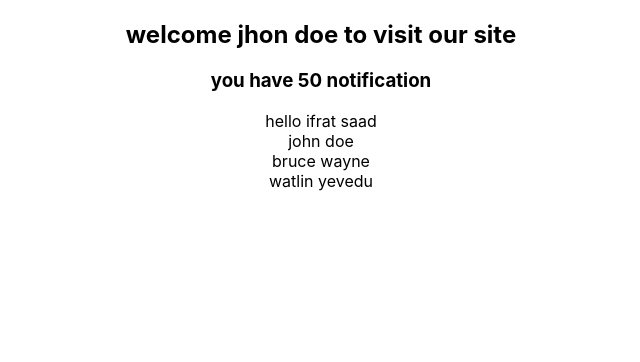
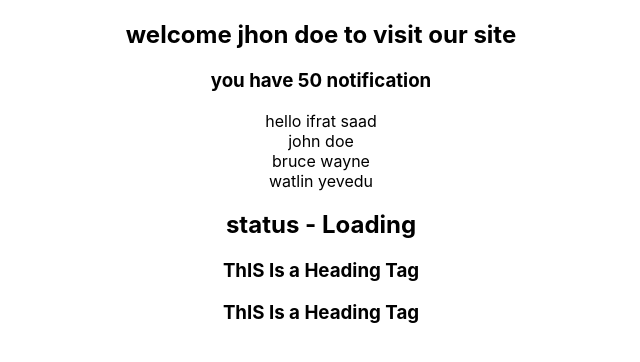
Before and after one commit to saad710/Typescript-React, a React (Create React App) app: page / in a window 1280 px wide. Shown: the top 362 px of the page, without its empty margins (319-959 px from the left). Built offline with nearby package versions, Linux system fonts and the light colour scheme.

Commit message:
advanced-props

```diff
--- a/src/App.tsx
+++ b/src/App.tsx
@@ -4,34 +4,42 @@ import './App.css';
 import TypeInfo from './component/TypeInfo';
 import People from './component/People';
 import PersonList from './component/PersonList';
+import Status from './component/Status';
+import TextHead from './component/TextHead';
+import Oscar from './component/Oscar';
 
 
 function App() {
 
   const personName = {
-   first : 'ifrat',
-   last : 'saad'
+    first: 'ifrat',
+    last: 'saad'
   }
 
   const nameList = [
     {
-      first : "john",
-      last : "doe"
+      first: "john",
+      last: "doe"
     },
     {
-      first : 'bruce',
-      last : 'wayne'
+      first: 'bruce',
+      last: 'wayne'
     },
     {
-      first : 'watlin',
+      first: 'watlin',
       last: 'yevedu'
     }
   ]
   return (
     <div className="App">
-      <TypeInfo name = 'jhon doe' notificationCount={30} isLoggedin={true}/>
-      <People name = {personName}/>
-      <PersonList names = {nameList}/>
+      <TypeInfo name='jhon doe' notificationCount={30} isLoggedin={true} />
+      <People name={personName} />
+      <PersonList names={nameList} />
+      <Status status='loading' />
+      <TextHead>ThIS Is a Heading Tag</TextHead>
+      <Oscar>
+        <TextHead>ThIS Is a Heading Tag</TextHead>
+      </Oscar>
     </div>
   );
 }
--- /dev/null
+++ b/src/component/Oscar.tsx
@@ -0,0 +1,15 @@
+import React from 'react';
+
+type HeadProps = {
+    children : React.ReactNode
+}
+
+const Oscar = (props: HeadProps) => {
+    return (
+        <div>
+            <p>{props.children}</p>
+        </div>
+    );
+};
+
+export default Oscar;
--- a/src/component/PersonList.tsx
+++ b/src/component/PersonList.tsx
@@ -12,7 +12,7 @@ const PersonList = (props:ListProps) => {
         <div>
            {
                props.names.map(name => (
-                   <div>
+                   <div key={name.first}>
                        {name.first} {name.last}
                    </div>
                ))
--- /dev/null
+++ b/src/component/Status.tsx
@@ -0,0 +1,25 @@
+import React from 'react';
+
+type StatusProps = {
+    status : 'loading' | 'success'|'error'
+}
+
+const Status = (props:StatusProps) => {
+    let message;
+    if(props.status === 'loading'){
+        message= 'Loading'
+    }
+    else if(props.status === 'success'){
+        message = 'Success'
+    }
+    else if(props.status === 'error'){
+        message = 'Error'
+    }
+    return (
+        <div>
+            <h2>status - {message}</h2>
+        </div>
+    );
+};
+
+export default Status;
--- /dev/null
+++ b/src/component/TextHead.tsx
@@ -0,0 +1,15 @@
+import React from 'react';
+
+type TextHeadProps = {
+    children : string
+}
+
+const TextHead = (props:TextHeadProps) => {
+    return (
+        <div>
+            <h3>{props.children}</h3>
+        </div>
+    );
+};
+
+export default TextHead;
```
